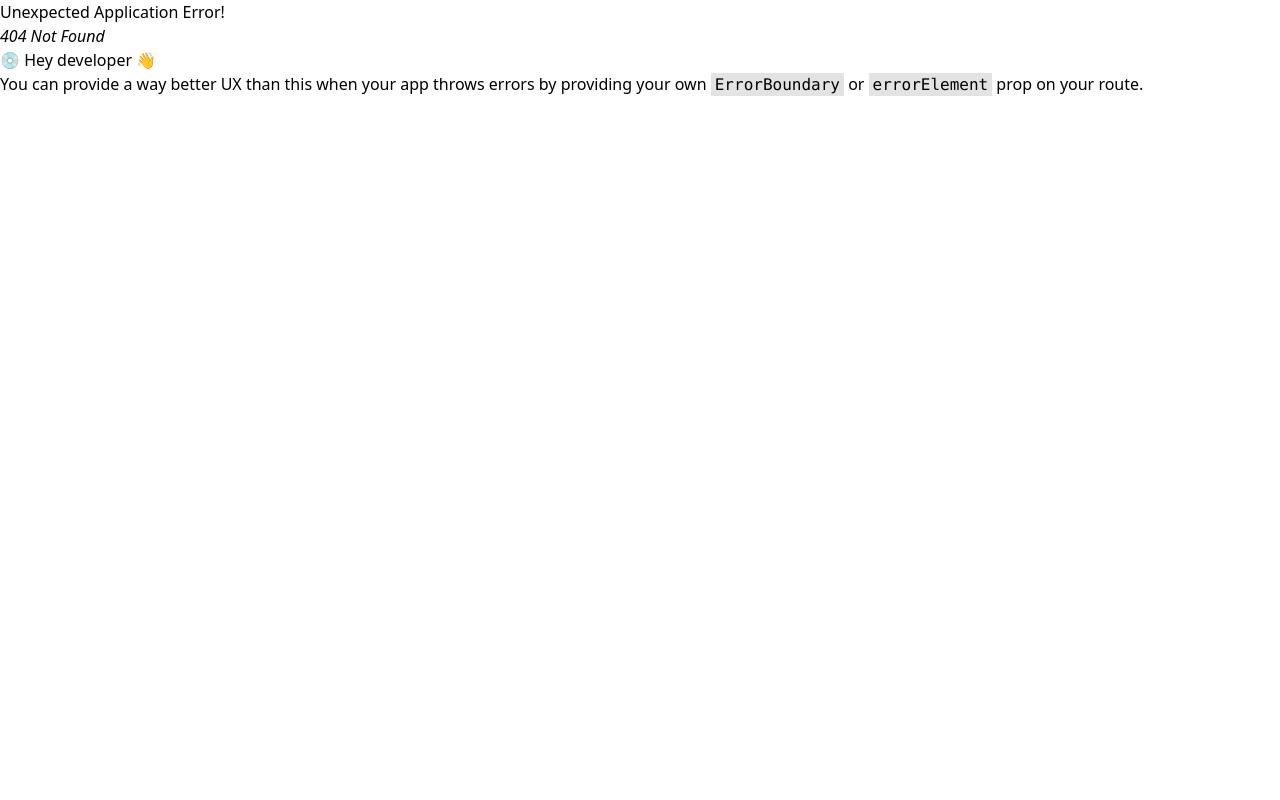
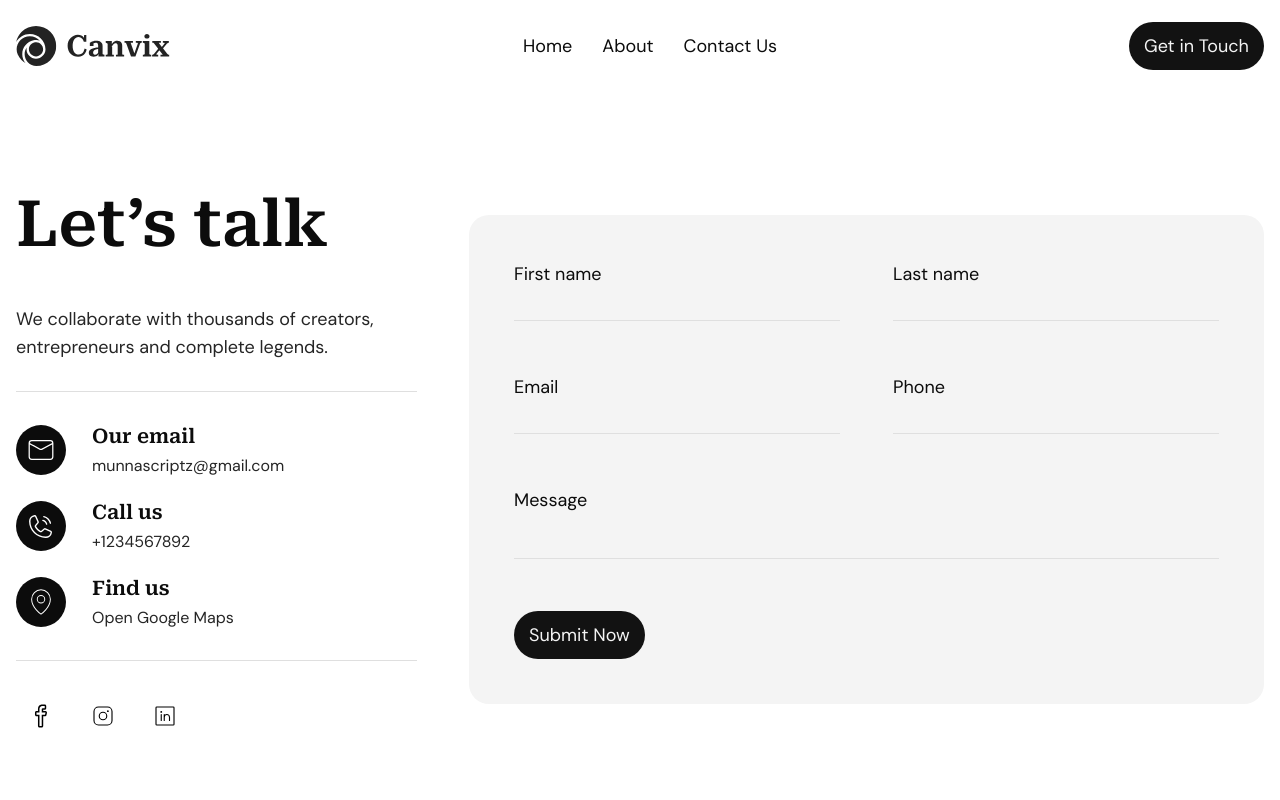
Before and after one commit to Munna-Scriptz/Canvix-Agency, a React (Vite) app: page /contact in a window 1280 px wide. Before the commit this address had no page. Shown: the top 800 px of the page. Built offline with nearby package versions, Linux system fonts and the light colour scheme.

Commit message:
Lets Talk Complete

```diff
--- a/src/App.jsx
+++ b/src/App.jsx
@@ -5,6 +5,7 @@ import LayoutOne from './layout/LayoutOne'
 import Home from './pages/Home'
 import About from './pages/About'
 import LayoutTwo from './layout/LayoutTwo'
+import Contact from './pages/Contact'
 
 const App = () => {
   const MyRoute = createBrowserRouter(createRoutesFromElements(
@@ -13,8 +14,9 @@ const App = () => {
         <Route index element={<Home/>}></Route>
       </Route>
 
-      <Route path='/about' element={<LayoutTwo/>}>
-        <Route index element={<About/>}></Route>
+      <Route element={<LayoutTwo/>}>
+        <Route path='/about' element={<About/>}></Route>
+        <Route path='/contact' element={<Contact/>}></Route>
       </Route>
     </Route>
   ))
--- a/src/components/About/Counter.jsx
+++ b/src/components/About/Counter.jsx
@@ -25,7 +25,7 @@ const Counter = () => {
                 <div id="Counter-Row" className='flex items-center justify-center gap-[66px]'>
                     {
                         CounterData.map((item , idx)=>(
-                            <div className='w-[422px] flex flex-col items-center'>
+                            <div key={idx} className='w-[422px] flex flex-col items-center'>
                                 <h2 className='text-primary font-roboto font-semibold text-[45px]'>{item.number}</h2>
                                 <p className='text-primary font-dmSans font-medium text-[25px] mt-4 mb-5'>{item.name}</p>
                                 <p className='text-[#0C0C0CE5] font-dmSans tracking-[3%] font-normal text-[18px] text-center'>{item.details}</p>
--- /dev/null
+++ b/src/components/Contact/LetsTalk.jsx
@@ -0,0 +1,104 @@
+import React from 'react'
+import { CiMail } from 'react-icons/ci'
+import { PiInstagramLogoLight, PiInstagramLogoThin, PiLinkedinLogoLight, PiMapPinThin, PiPhoneCallLight } from 'react-icons/pi'
+import { SlSocialFacebook } from 'react-icons/sl'
+
+const LetsTalk = () => {
+  return (
+    <>
+        <section id='Lets-Talk' className='mt-[85px]'>
+            <div className="container">
+                <div id="Lets-Talk-Row" className='flex items-center justify-between'>
+                    {/* ---------------------------Left Side------------------------------ */}
+                    <div className='w-[401px]'>
+                        <h2 className='text-[64px] text-primary font-roboto font-semibold'>Let’s talk</h2>
+                        <p className='text-[#0C0C0CE5] text-lg font-dmSans mt-[32px]'>We collaborate with thousands of creators, entrepreneurs and complete legends.</p>
+                        {/* ------Border */}
+                        <div className='w-full h-[1px] bg-[#DFDFDF] my-7.5'></div>
+                        {/* ------Border */}
+                        <div className='flex items-center gap-[26px]'>
+                            <div className='w-[50px] h-[50px] bg-primary text-white text-3xl rounded-full flex items-center justify-center'>
+                                <CiMail />
+                            </div>
+                            <div>
+                                <h2 className='text-primary text-xl font-roboto font-semibold mb-1'>Our email</h2>
+                                <p className='text-base text-[#0C0C0CE5] font-dmSans'>munnascriptz@gmail.com</p>
+                            </div>
+                        </div>
+                        <div className='flex items-center gap-[26px] mt-5'>
+                            <div className='w-[50px] h-[50px] bg-primary text-white text-3xl rounded-full flex items-center justify-center'>
+                                <PiPhoneCallLight />
+                            </div>
+                            <div>
+                                <h2 className='text-primary text-xl font-roboto font-semibold mb-1'>Call us</h2>
+                                <p className='text-base text-[#0C0C0CE5] font-dmSans'>+1234567892</p>
+                            </div>
+                        </div>
+                        <div className='flex items-center gap-[26px] mt-5'>
+                            <div className='w-[50px] h-[50px] bg-primary text-white text-3xl rounded-full flex items-center justify-center'>
+                                <PiMapPinThin />
+                            </div>
+                            <div>
+                                <h2 className='text-primary text-xl font-roboto font-semibold mb-1'>Find us</h2>
+                                <p className='text-base text-[#0C0C0CE5] font-dmSans'>Open Google Maps</p>
+                            </div>
+                        </div>
+                        {/* ------Border */}
+                        <div className='w-full h-[1px] bg-[#DFDFDF] my-7.5'></div>
+                        {/* ------Border */}
+                        <div className='flex items-center gap-3'>
+                            <div className='w-[50px] h-[50px] rounded-full text-2xl cursor-pointer hover:bg-primary duration-300 flex items-center justify-center hover:text-white'>
+                                <SlSocialFacebook />
+                            </div>
+                            <div className='w-[50px] h-[50px] rounded-full text-2xl cursor-pointer hover:bg-primary duration-300 flex items-center justify-center hover:text-white'>
+                                <PiInstagramLogoLight />
+                            </div>
+                            <div className='w-[50px] h-[50px] rounded-full text-2xl cursor-pointer hover:bg-primary duration-300 flex items-center justify-center hover:text-white'>
+                                <PiLinkedinLogoLight />
+                            </div>
+                        </div>
+                    </div>
+                    {/* ---------------------------Right Side------------------------------ */}
+                    <div className='w-[795px] bg-[#F4F4F4] rounded-[20px] p-[45px]'>
+                        {/* -------------------------First Row */}
+                        <div className='flex items-center justify-between'>
+                            <div className='w-[326px] flex flex-col'>
+                                <label className='text-primary text-lg font-dmSans' htmlFor="name">First name</label>
+                                <input className='border-b-1 border-[#DFDFDF] pt-2 outline-none' id="name" />
+                            </div>
+                            <div className='w-[326px] flex flex-col'>
+                                <label className='text-primary text-lg font-dmSans' htmlFor="LastName">Last name</label>
+                                <input className='border-b-1 border-[#DFDFDF] pt-2 outline-none' id="LastName" />
+                            </div>
+                        </div>
+                        {/* -------------------------Second Row */}
+                        <div className='flex items-center justify-between mt-[52px]'>
+                            <div className='w-[326px] flex flex-col'>
+                                <label className='text-primary text-lg font-dmSans' htmlFor="email">Email</label>
+                                <input type='email' className='border-b-1 border-[#DFDFDF] pt-2 outline-none' id="email" />
+                            </div>
+                            <div className='w-[326px] flex flex-col'>
+                                <label className='text-primary text-lg font-dmSans' htmlFor="phone">Phone</label>
+                                <input type='number' className='border-b-1 border-[#DFDFDF] pt-2 outline-none' id="phone" />
+                            </div>
+                        </div>
+                        {/* -------------------------Third Row */}
+                        <div className='flex items-center justify-between mt-[52px]'>
+                            <div className='w-full flex flex-col'>
+                                <label className='text-primary text-lg font-dmSans' htmlFor="text">Message</label>
+                                <input type='text' className='border-b-1 border-[#DFDFDF] pt-5 outline-none' id="text" />
+                            </div>
+                        </div>
+                        {/* -----------------------Send Button  */}
+                        <div className='mt-[52px]'>
+                            <button className='bg-second text-borderCol font-dmSans text-lg py-[10px] px-[15px] rounded-full cursor-pointer ContactButtonBlack'>Submit Now</button>
+                        </div>
+                    </div>
+                </div>
+            </div>
+        </section>
+    </>
+  )
+}
+
+export default LetsTalk
--- /dev/null
+++ b/src/pages/Contact.jsx
@@ -0,0 +1,12 @@
+import React from 'react'
+import LetsTalk from '../components/Contact/LetsTalk'
+
+const Contact = () => {
+  return (
+    <>
+        <LetsTalk/>
+    </>
+  )
+}
+
+export default Contact
```
